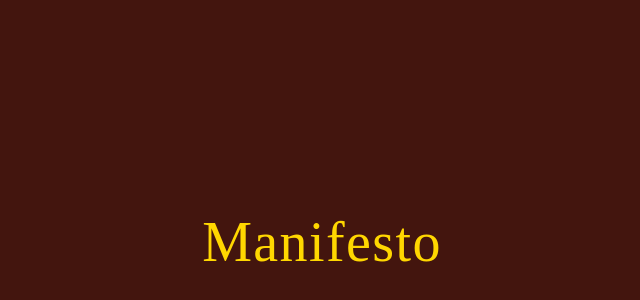
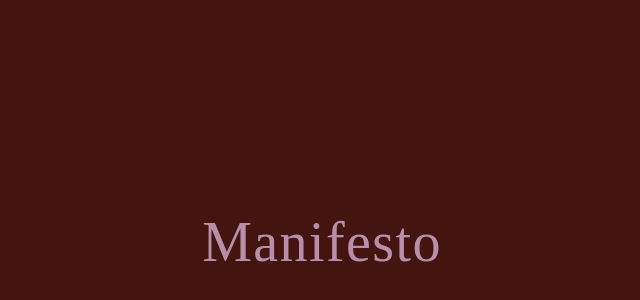
Before and after one commit to matteocarroll/fazenda, a Next.js app: page /manifesto in a window 1280 px wide. Shown: the part 158-458 px from the top of the page, without its empty margins (318-958 px from the left). Built offline with nearby package versions, Linux system fonts and the light colour scheme.

Commit message:
manifesto: try wisteria pink

```diff
--- a/app/manifesto/page.tsx
+++ b/app/manifesto/page.tsx
@@ -1,5 +1,5 @@
 const TOBACCO = "#43150E"
-const GOLD = "#FFD700" // true gold
+const INK = "#B78FAC" // wisteria, the pink in the Fazenda palette
 
 export default function Manifesto() {
   return (
@@ -10,7 +10,7 @@ export default function Manifesto() {
       <h1
         className="text-center tracking-wide"
         style={{
-          color: GOLD,
+          color: INK,
           fontFamily: '"Times New Roman", Times, serif',
           fontSize: "clamp(2rem, 9vw, 3.5rem)",
         }}
```
